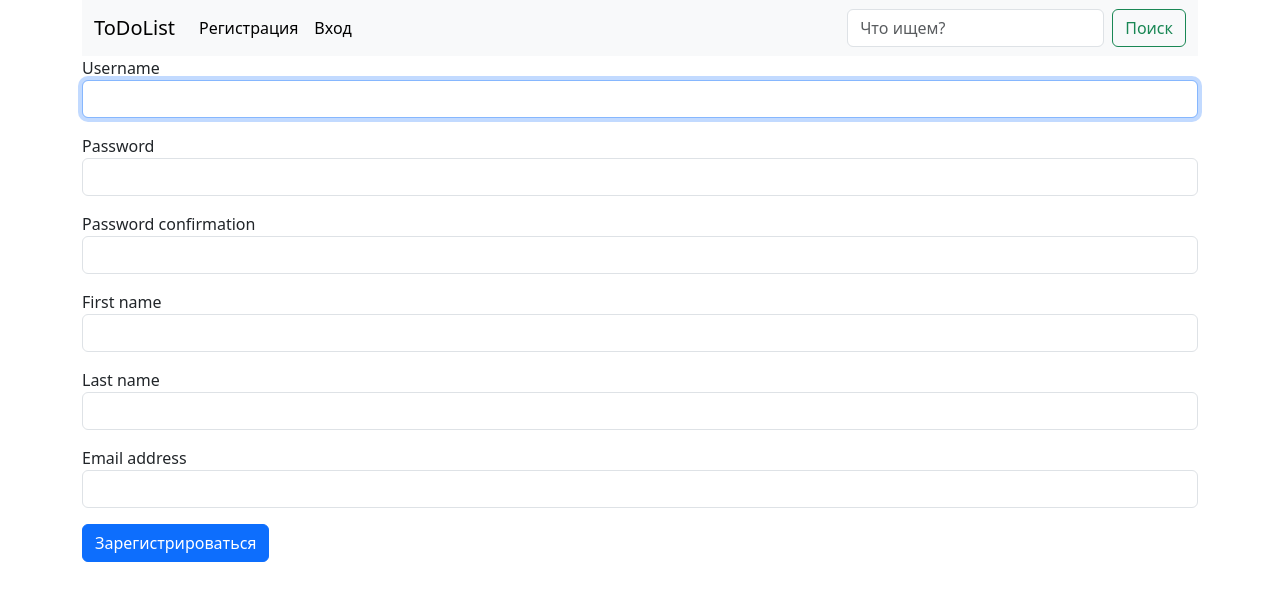
After one commit to arturateo/ToDoList_V2-Artur_Sheshukov, a Django app: page /accounts/register/ in a window 1280 px wide. The commit adds this page. Shown: the top 601 px of the page. Run offline with Django 4.2, Linux system fonts and the light colour scheme.

Commit message:
Добавил форму, эндпоинт для регистрации. Отключил проверки паролей. По фиксил баг

```diff
--- /dev/null
+++ b/accounts/forms.py
@@ -0,0 +1,25 @@
+from django.contrib.auth.forms import UserCreationForm, UsernameField
+from django.contrib.auth.models import User
+from django.core.exceptions import ValidationError
+
+
+class MyUserCreationForm(UserCreationForm):
+    class Meta:
+        model = User
+        fields = ['username', 'password1', 'password2', 'first_name', 'last_name', 'email']
+        field_classes = {'username': UsernameField}
+
+    def __init__(self, *args, **kwargs):
+        super().__init__(*args, **kwargs)
+        for field in iter(self.fields):
+            self.fields[field].widget.attrs.update({
+                'class': 'form-control'
+            })
+        self.fields['email'].required = True
+
+    def clean(self):
+        first_name = self.cleaned_data['first_name']
+        last_name = self.cleaned_data['last_name']
+        if not first_name and not last_name:
+            raise ValidationError({'first_name': 'Введите имя', 'last_name': 'или фамилию.'})
+        return super().clean()
--- a/accounts/urls.py
+++ b/accounts/urls.py
@@ -1,9 +1,12 @@
 from django.contrib.auth.views import LoginView, LogoutView
 from django.urls import path
+
+from accounts.views import RegisterView
 
 app_name = 'accounts'
 
 urlpatterns = [
     path('login/', LoginView.as_view(), name="login"),
     path('logout/', LogoutView.as_view(), name="logout"),
+    path('register/', RegisterView.as_view(), name="register"),
 ]
--- a/accounts/views.py
+++ b/accounts/views.py
@@ -1,3 +1,27 @@
-from django.shortcuts import render
+from django.contrib.auth import login
+from django.contrib.auth.models import User
+from django.shortcuts import redirect
+from django.urls import reverse_lazy, reverse
+from django.views.generic import CreateView
+
+from accounts.forms import MyUserCreationForm
+
 
 # Create your views here.
+class RegisterView(CreateView):
+    model = User
+    template_name = 'registration/register.html'
+    form_class = MyUserCreationForm
+
+    def form_valid(self, form):
+        user = form.save()
+        login(self.request, user)
+        return redirect(self.get_success_url())
+
+    def get_success_url(self):
+        next_url = self.request.GET.get('next')
+        if not next_url:
+            next_url = self.request.POST.get('next')
+        if not next_url:
+            next_url = reverse('to_do_list:home')
+        return next_url
--- a/templates/base.html
+++ b/templates/base.html
@@ -18,19 +18,21 @@
         {% if user.is_authenticated %}
             <ul class="navbar-nav mb-2 mb-lg-0">
                 <li class="nav-item">
-                    <a class="nav-link active" aria-current="page" href="{% url 'accounts:logout' %}">Выход</a>
+                    <a class="nav-link active" aria-current="page"
+                       href="{% url 'accounts:logout' %}?next={{ request.path }}">Выход</a>
                 </li>
             </ul>
         {% else %}
             <ul class="navbar-nav mb-2 mb-lg-0">
                 <li class="nav-item">
                     <a class="nav-link active" aria-current="page"
-                       href="{% url 'to_do_list:add_project' %}">Регистрация</a>
+                       href="{% url 'accounts:register' %}?next={{ request.path }}">Регистрация</a>
                 </li>
             </ul>
             <ul class="navbar-nav mb-2 mb-lg-0">
                 <li class="nav-item">
-                    <a class="nav-link active" aria-current="page" href="{% url 'accounts:login' %}">Вход</a>
+                    <a class="nav-link active" aria-current="page"
+                       href="{% url 'accounts:login' %}?next={{ request.path }}">Вход</a>
                 </li>
             </ul>
         {% endif %}
--- a/templates/partial/navbar.html
+++ b/templates/partial/navbar.html
@@ -13,4 +13,9 @@
                             проект</a>
                     </li>
                 </ul>
+                <ul class="navbar-nav mb-2 mb-lg-0">
+                <li class="nav-item">
+                    <span class="nav-link active">Здравствуйте {{ request.user }}</span>
+                </li>
+            </ul>
             {% endif %}
--- a/templates/projects/detail_project.html
+++ b/templates/projects/detail_project.html
@@ -4,7 +4,7 @@
     {% if user.is_authenticated %}
         <ul class="navbar-nav mb-2 mb-lg-0">
             <li class="nav-item">
-                <a class="nav-link active" aria-current="page" href="{% url 'to_do_list:add_task' %}">Добавить
+                <a class="nav-link active" aria-current="page" href="{% url 'to_do_list:add_task' data.id %}">Добавить
                     задачу</a>
             </li>
         </ul>
--- /dev/null
+++ b/templates/registration/register.html
@@ -0,0 +1,9 @@
+{% extends 'base.html' %}
+{% block title %}Вход{% endblock %}
+{% block content %}
+    <form action="" method="POST">
+        {% csrf_token %}
+        {% include 'partial/form.html' %}
+        <button type="submit" class="btn btn-primary">Зарегистрироваться</button>
+    </form>
+{% endblock %}
--- a/to_do_list_v2/urls.py
+++ b/to_do_list_v2/urls.py
@@ -16,7 +16,7 @@ urlpatterns = [
     path('project_edit/<int:pk>/', ProjectEditView.as_view(), name="project_edit"),
     path('project_delete/<int:pk>/', ProjectDeleteView.as_view(), name="delete_project"),
 
-    path('task_add/', TaskAddView.as_view(), name="add_task"),
+    path('project_detail/<int:pk>/task_add/', TaskAddView.as_view(), name="add_task"),
     path('task_detail/<int:pk>/', TaskDetailView.as_view(), name="task_detail"),
     path('task_edit/<int:pk>/', TaskEditView.as_view(), name="task_edit"),
     path('task_delete/<int:pk>/', TaskDeleteView.as_view(), name="delete_task"),
```
Also changed, not shown: project/settings.py (+14 -14 lines).
